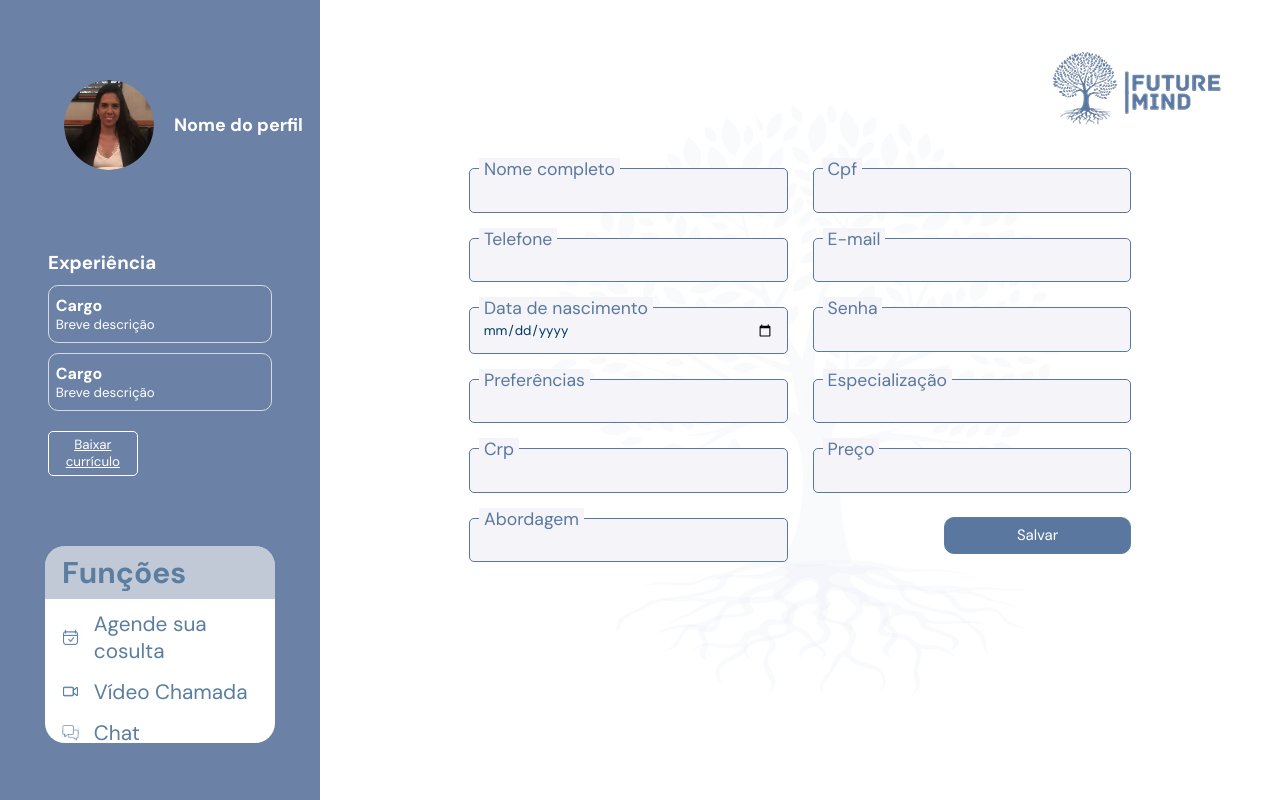
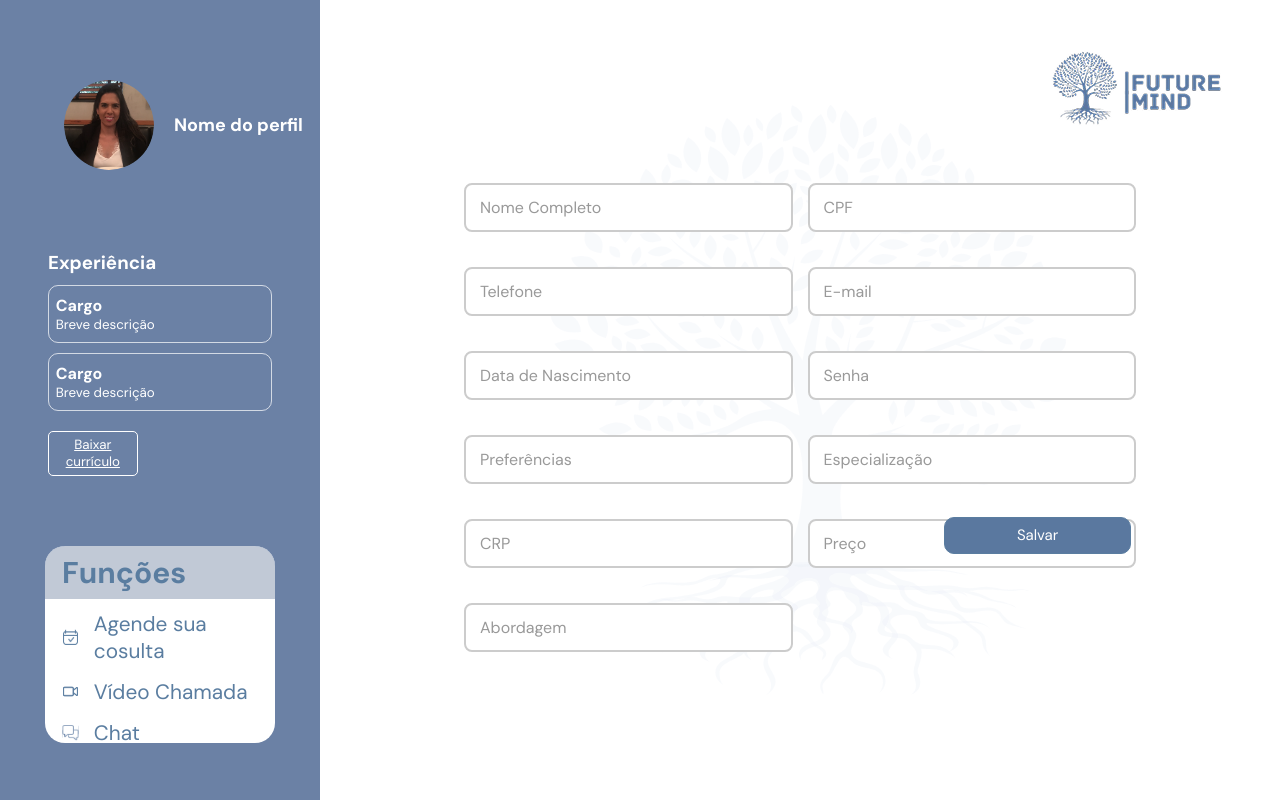
Before and after one commit to BrendaMaganeli/FutureMind-2.0, a React (Vite) app in the folder front/: page /editarprofissional in a window 1280 px wide. Built offline with nearby package versions, Linux system fonts and the light colour scheme.

Commit message:
Alterações

```diff
--- a/front/src/pages/CSS/EditarPaciente.css
+++ b/front/src/pages/CSS/EditarPaciente.css
@@ -33,22 +33,6 @@
     align-items: start;
     justify-content: start;
 }
-
-/* .editar-paciente input {
-    width: 95%;
-    padding: 3%;
-    border-radius: 10px;
-    border: none;
-    background-color: #d3dbe6;
-}
-.editar-paciente input:nth-child(11) {
-    grid-column: span 2;
-}
-
-.editar-paciente label {
-
-    color: white;
-} */
 
 .input-box {
     position: relative;
@@ -364,3 +348,44 @@
     font-weight: 400;
 
 }
+
+.floating-input-pac {
+    position: relative;
+    margin-top: 20px;
+    width: 100%;
+  }
+
+  .floating-input-pac input {
+    width: 100%;
+    padding: 16px 12px 8px;
+    font-size: 16px;
+    border: 2px solid #ccc;
+    border-radius: 8px;
+    outline: none;
+    transition: border-color 0.3s;
+  }
+
+  .floating-input-pac input:focus {
+    border-color: #013a63;
+  }
+
+  .floating-input-pac label {
+    position: absolute;
+    left: 12px;
+    top: 14px;
+    background: white;
+    padding: 0 4px;
+    color: #999;
+    font-size: 16px;
+    pointer-events: none;
+    transition: 0.2s ease all;
+  }
+
+  /* Quando o input está focado ou tem conteúdo */
+  .floating-input-pac input:focus + label,
+  .floating-input-pac input:not(:placeholder-shown) + label {
+    top: -8px;
+    left: 10px;
+    font-size: 13px;
+    color: #013a63;
+  }
--- a/front/src/pages/CSS/EditarProfissional.css
+++ b/front/src/pages/CSS/EditarProfissional.css
@@ -141,3 +141,44 @@
     align-items: center;
     width: 100%;
 }
+
+.floating-input-pro {
+    position: relative;
+    margin-top: 20px;
+    width: 100%;
+  }
+
+  .floating-input-pro input {
+    width: 100%;
+    padding: 16px 12px 8px;
+    font-size: 16px;
+    border: 2px solid #ccc;
+    border-radius: 8px;
+    outline: none;
+    transition: border-color 0.3s;
+  }
+
+  .floating-input-pro input:focus {
+    border-color: #013a63;
+  }
+
+  .floating-input-pro label {
+    position: absolute;
+    left: 12px;
+    top: 14px;
+    background: white;
+    padding: 0 4px;
+    color: #999;
+    font-size: 16px;
+    pointer-events: none;
+    transition: 0.2s ease all;
+  }
+
+  /* Quando o input está focado ou tem conteúdo */
+  .floating-input-pro input:focus + label,
+  .floating-input-pro input:not(:placeholder-shown) + label {
+    top: -8px;
+    left: 10px;
+    font-size: 13px;
+    color: #013a63;
+  }
--- a/front/src/pages/CSS/Plano_saude.css
+++ b/front/src/pages/CSS/Plano_saude.css
@@ -256,7 +256,7 @@
 
     display: flex;
     flex-direction: column;
-    background-color: rgba(90,120,159, .5);
+    background-color: #C1DFF4;
     width: 80%;
     border-radius: 15px;
     height: 370px;
@@ -332,3 +332,53 @@
     padding: 10px;
     border-radius: 15px;
 }
+
+.floating-input-plano {
+    position: relative;
+    margin-top: 20px;
+    width: 80%;
+  }
+
+  .floating-input-plano input {
+    width: 100%;
+    padding: 16px 12px 8px;
+    font-size: 16px;
+    border: 2px solid #2E6C99;
+    border-radius: 8px;
+    outline: none;
+    transition: border-color 0.3s;
+    background-color: #C1DFF4;
+  }
+
+  .floating-input-plano input:focus {
+    border-color: #013A63;
+  }
+
+  .floating-input-plano label {
+    position: absolute;
+    left: 12px;
+    top: 14px;
+    padding: 0 4px;
+    color: #2E6C99;
+    font-size: 16px;
+    pointer-events: none;
+    transition: 0.2s ease all;
+    background-color: #C1DFF4;
+  }
+
+  /* Quando o input está focado ou tem conteúdo */
+  .floating-input-plano input:focus + label,
+  .floating-input-plano input:not(:placeholder-shown) + label {
+    top: -8px;
+    left: 10px;
+    font-size: 13px;
+    color: #013A63;
+  }
+
+  .div-inp{
+    width: 100%;
+    display: flex;
+    align-items: center;
+    justify-content: center;
+    flex-direction: column;
+  }
--- a/front/src/pages/EditarPaciente.jsx
+++ b/front/src/pages/EditarPaciente.jsx
@@ -91,41 +91,29 @@ function EditarPaciente() {
     </div>
 
     <div className="editar-paciente">
-        <div className="input-box">
-          <label htmlFor="">
-          Nome completo
-        </label>
-        <input type="text" />
+      <div className="floating-input-pac">
+        <input type="text" placeholder=" " required />
+        <label>Nome Completo</label>
       </div>
-        <div className="input-box">
-          <label htmlFor="">
-          Cpf
-        </label>
-        <input type="text" />
+      <div className="floating-input-pac">
+        <input type="text" placeholder=" " required />
+        <label>CPF</label>
       </div>
-        <div className="input-box">
-          <label htmlFor="">
-          Telefone
-        </label>
-        <input type="text" />
+      <div className="floating-input-pac">
+        <input type="text" placeholder=" " required />
+        <label>Telefone</label>
       </div>
-        <div className="input-box">
-          <label htmlFor="">
-          E-mail
-        </label>
-        <input type="email" />
+      <div className="floating-input-pac">
+        <input type="text" placeholder=" " required />
+        <label>E-mail</label>
       </div>
-        <div className="input-box">
-          <label htmlFor="">
-          Data de nascimento
-        </label>
-        <input type="date" />
+      <div className="floating-input-pac">
+        <input type="text" placeholder=" " required />
+        <label>Data de Nascimento</label>
       </div>
-        <div className="input-box">
-          <label htmlFor="">
-          Senha
-        </label>
-        <input type="password" />
+      <div className="floating-input-pac">
+        <input type="password" placeholder=" " required />
+        <label>Senha</label>
       </div>
     </div>
     <div className="BTN-SALVAR">
--- a/front/src/pages/EditarProfissional.jsx
+++ b/front/src/pages/EditarProfissional.jsx
@@ -80,71 +80,49 @@ function EditarProfissional() {
          </div>
 
          <div className="editar-profissional">
-             <div className="input-box">
-               <label htmlFor="">
-               Nome completo
-             </label>
-             <input type="text" />
+             <div className="floating-input-pac">
+                <input type="text" placeholder=" " required />
+                <label>Nome Completo</label>
               </div>
-             <div className="input-box">
-               <label htmlFor="">
-               Cpf
-             </label>
-             <input type="text" />
+              <div className="floating-input-pac">
+                <input type="text" placeholder=" " required />
+                <label>CPF</label>
               </div>
-             <div className="input-box">
-               <label htmlFor="">
-               Telefone
-             </label>
-             <input type="text" />
+              <div className="floating-input-pac">
+                <input type="text" placeholder=" " required />
+                <label>Telefone</label>
               </div>
-             <div className="input-box">
-               <label htmlFor="">
-               E-mail
-             </label>
-             <input type="email" />
+              <div className="floating-input-pac">
+                <input type="text" placeholder=" " required />
+                <label>E-mail</label>
               </div>
-             <div className="input-box">
-               <label htmlFor="">
-               Data de nascimento
-             </label>
-             <input type="date" />
+              <div className="floating-input-pac">
+                <input type="text" placeholder=" " required />
+                <label>Data de Nascimento</label>
               </div>
-             <div className="input-box">
-               <label htmlFor="">
-               Senha
-             </label>
-             <input type="password" />
+              <div className="floating-input-pac">
+                <input type="text" placeholder=" " required />
+                <label>Senha</label>
               </div>
-             <div className="input-box">
-               <label htmlFor="">
-               Preferências
-             </label>
-             <input type="password" />
+              <div className="floating-input-pac">
+                <input type="text" placeholder=" " required />
+                <label>Preferências</label>
               </div>
-             <div className="input-box">
-               <label htmlFor="">
-               Especialização
-             </label>
-             <input type="password" />
+              <div className="floating-input-pac">
+                <input type="text" placeholder=" " required />
+                <label>Especialização</label>
               </div>
-             <div className="input-box">
-               <label htmlFor="">
-               Crp
-             </label>
-             <input type="password" />
+              <div className="floating-input-pac">
+                <input type="text" placeholder=" " required />
+                <label>CRP</label>
               </div>
-             <div className="input-box">
-               <label htmlFor="">
-               Preço
-             </label>
-             <input type="password" />
+              <div className="floating-input-pac">
+                <input type="text" placeholder=" " required />
+                <label>Preço</label>
               </div>
-             <div className="input-box">
-               <label htmlFor="">
-               Abordagem
-             </label>
-             <input type="password" />
+              <div className="floating-input-pac">
+                <input type="text" placeholder=" " required />
+                <label>Abordagem</label>
               </div>
          </div>
          <div className="BTN-SALVAR">
--- a/front/src/pages/Plano_saude.jsx
+++ b/front/src/pages/Plano_saude.jsx
@@ -26,7 +26,8 @@ function Plano_saude() {
           </div>
         </div>
        </div>
-       <div className='container-media-geral' data-aos="fade-up" data-aos-delay="0">
+       <div className='container-media-geral'>
+       {/* data-aos="fade-up" data-aos-delay="0" */}
         <div className='media_pesquisa'>
           <h1 className='numeros'>+3.500</h1>
           <p className='texto_numero'>Pacientes atendidos</p>
@@ -40,7 +41,8 @@ function Plano_saude() {
           <p className='texto_numero'>Anos no mercado</p>
         </div>
        </div>
-       <div className='container-sobre-nos' data-aos="fade-up" data-aos-delay="400">
+       <div className='container-sobre-nos'>
+       {/* data-aos="fade-up" data-aos-delay="400" */}
          <div className='img-sobre'>
           <img src={Foto} alt="" />
          </div>
@@ -54,10 +56,12 @@ function Plano_saude() {
           </div>
          </div>
        </div>
-       <div className='container-entenda' data-aos="fade-up" data-aos-delay="600">
+       <div className='container-entenda'>
+       {/* data-aos="fade-up" data-aos-delay="600" */}
          <h1 className='entenda'>Entenda quem somos e porque existimos</h1>
        </div>
-       <div className='container-contato' data-aos="fade-up" data-aos-delay="800">
+       <div className='container-contato'>
+       {/* data-aos="fade-up" data-aos-delay="800" */}
          <div className='container-contado_esquerdo'>
           <div className='container_info_contato'>
             <div className='div_h1_contato'>
@@ -81,13 +85,15 @@ function Plano_saude() {
            <div className='container_text_conect'>
              <h1 className='text_conect'>Conecte seu plano de saúde</h1>
            </div>
-           <div className='container_text_input_cadastro'>
-             <p className='p_padrao_plano'>Adicione o numero de cadastro</p>
-             <input placeholder='Ex: 56388763' className='input_padrao_plano' type="text" />
-           </div>
-           <div className='container_text_input_senha'>
-             <p className='p_padrao_plano'>Adicione sua senha</p>
-             <input placeholder='Ex: Bo98cu53' className='input_padrao_plano' type="text" />
+           <div className='div-inp'>
+              <div className="floating-input-plano">
+                <input type="text" placeholder=" " required />
+                <label>Adicione o número de cadastro</label>
+              </div>
+              <div className="floating-input-plano">
+                <input type="text" placeholder=" " required />
+                <label>Adicione sua senha</label>
+              </div>
            </div>
            <div className='container_button_plano'>
             <button className='button_entrar_plano'>Entrar</button>
```
Lines whose indentation alone changed are shown as unchanged.
